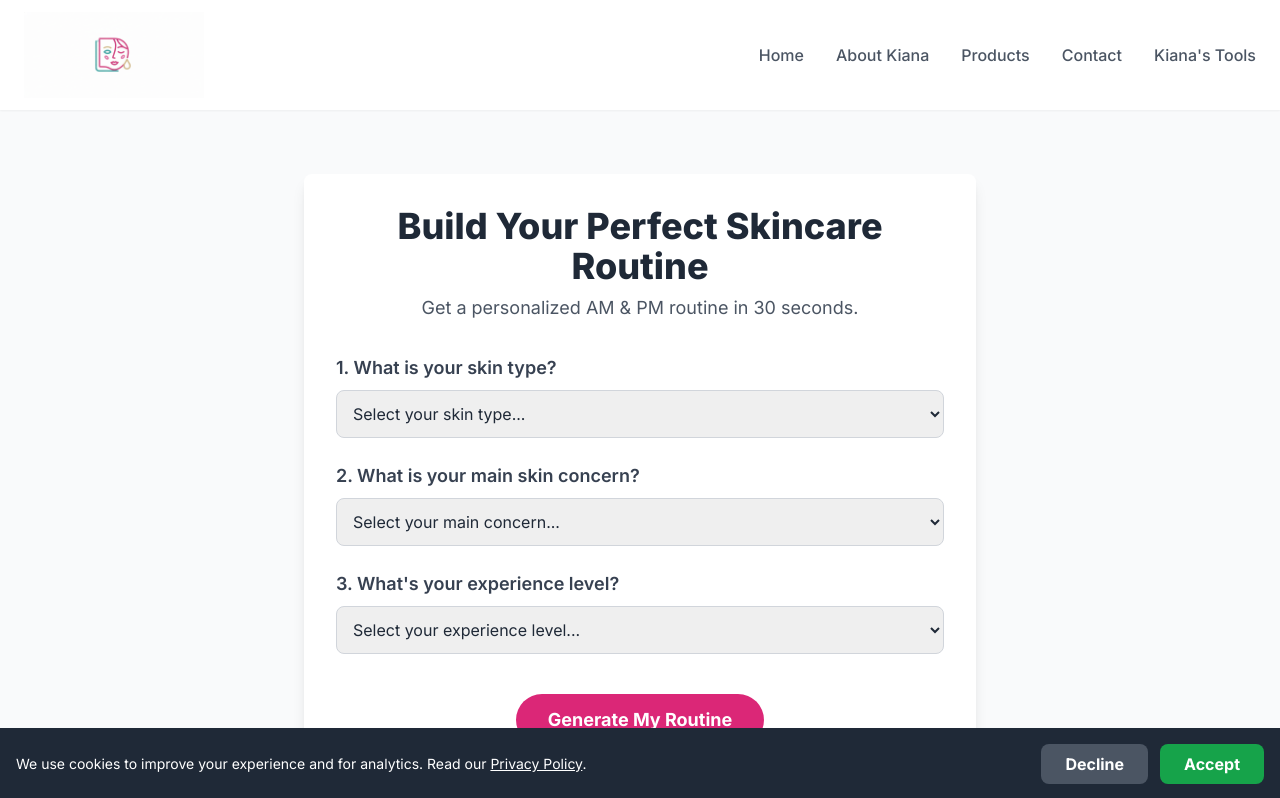
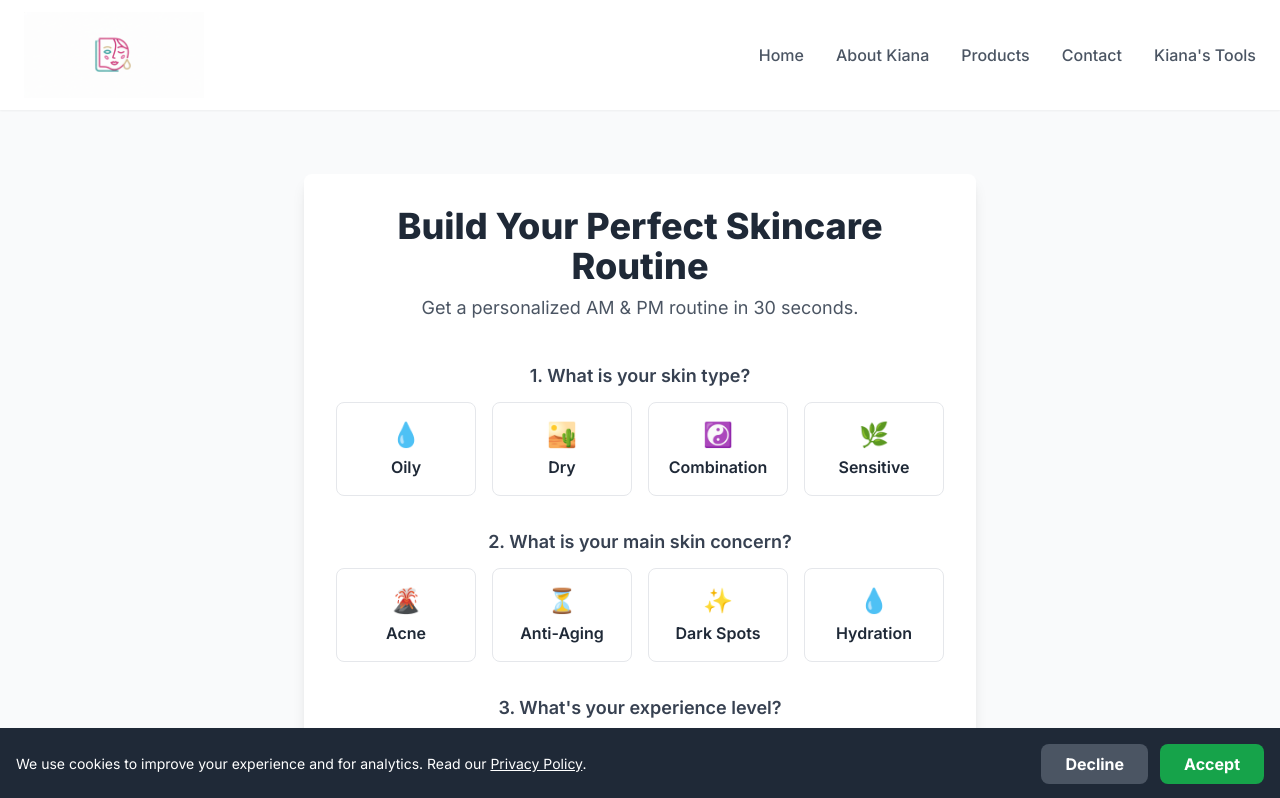
Before and after one commit to CreazyHans/Kiana-s-Skin-Diary, a Next.js app: page /tools/routine-builder in a window 1280 px wide. Shown: the top 798 px of the page. Built offline with nearby package versions, Linux system fonts and the light colour scheme.

Commit message:
New Update

```diff
--- a/pages/tools/routine-builder.js
+++ b/pages/tools/routine-builder.js
@@ -4,22 +4,34 @@ import { useState } from 'react';
 import Layout from '../../components/Layout';
 import Head from 'next/head';
 
-// Aquí es donde, más adelante, pondremos la "inteligencia" y los resultados.
-const resultsDatabase = {
-  // ... lo llenaremos después
+// --- COMPONENTE AUXILIAR PARA LAS TARJETAS (Puesto aquí para simplicidad) ---
+const OptionCard = ({ value, label, icon, selectedValue, onClick }) => {
+  const isSelected = selectedValue === value;
+
+  return (
+    <button
+      onClick={() => onClick(value)}
+      className={`flex-1 p-4 border rounded-lg text-center transition-all duration-200 ${
+        isSelected
+          ? 'bg-pink-500 text-white border-pink-500 shadow-lg scale-105'
+          : 'bg-white hover:bg-pink-50'
+      }`}
+    >
+      <span className="text-2xl">{icon}</span>
+      <span className="block mt-1 font-semibold">{label}</span>
+    </button>
+  );
 };
 
 export default function RoutineBuilderPage() {
-  // Usamos el estado de React para guardar las selecciones del usuario
   const [skinType, setSkinType] = useState('');
   const [skinConcern, setSkinConcern] = useState('');
   const [experience, setExperience] = useState('');
-  const [routine, setRoutine] = useState(null); // Aquí guardaremos la rutina generada
+  const [routine, setRoutine] = useState(null);
 
   const handleGenerateRoutine = () => {
-    // Por ahora, esta función no hace nada. La programaremos después.
     console.log({ skinType, skinConcern, experience });
-    // Aquí irá la lógica para buscar en 'resultsDatabase' y llamar a setRoutine.
+    // Aquí irá la lógica para generar la rutina
   };
 
   return (
@@ -30,8 +42,7 @@ export default function RoutineBuilderPage() {
       </Head>
 
       <div className="max-w-2xl mx-auto my-8 p-8 bg-white rounded-lg shadow-lg">
-        {/* --- CABECERA --- */}
-        <div className="text-center mb-8">
+        <div className="text-center mb-10">
           <h1 className="text-3xl md:text-4xl font-extrabold text-gray-800">
             Build Your Perfect Skincare Routine
           </h1>
@@ -40,70 +51,51 @@ export default function RoutineBuilderPage() {
           </p>
         </div>
 
-        {/* --- FORMULARIO DE SELECCIÓN --- */}
-        <div className="space-y-6">
+        <div className="space-y-8">
           {/* --- Pregunta 1: Tipo de Piel --- */}
           <div>
-            <label className="block text-lg font-semibold text-gray-700 mb-2">1. What is your skin type?</label>
-            <select
-              value={skinType}
-              onChange={(e) => setSkinType(e.target.value)}
-              className="w-full p-3 border border-gray-300 rounded-lg focus:ring-2 focus:ring-pink-500 focus:border-pink-500 transition"
-            >
-              <option value="" disabled>Select your skin type...</option>
-              <option value="oily">💧 Oily</option>
-              <option value="dry">🏜️ Dry</option>
-              <option value="combination">☯️ Combination</option>
-              <option value="sensitive">🌿 Sensitive</option>
-            </select>
+            <label className="block text-lg font-semibold text-gray-700 mb-3 text-center">1. What is your skin type?</label>
+            <div className="flex flex-wrap gap-4">
+              <OptionCard value="oily" label="Oily" icon="💧" selectedValue={skinType} onClick={setSkinType} />
+              <OptionCard value="dry" label="Dry" icon="🏜️" selectedValue={skinType} onClick={setSkinType} />
+              <OptionCard value="combination" label="Combination" icon="☯️" selectedValue={skinType} onClick={setSkinType} />
+              <OptionCard value="sensitive" label="Sensitive" icon="🌿" selectedValue={skinType} onClick={setSkinType} />
+            </div>
           </div>
 
           {/* --- Pregunta 2: Preocupación Principal --- */}
           <div>
-            <label className="block text-lg font-semibold text-gray-700 mb-2">2. What is your main skin concern?</label>
-            <select
-              value={skinConcern}
-              onChange={(e) => setSkinConcern(e.target.value)}
-              className="w-full p-3 border border-gray-300 rounded-lg focus:ring-2 focus:ring-pink-500 focus:border-pink-500 transition"
-            >
-              <option value="" disabled>Select your main concern...</option>
-              <option value="acne">🌋 Acne & Blemishes</option>
-              <option value="anti-aging">⏳ Anti-Aging & Wrinkles</option>
-              <option value="hyperpigmentation">✨ Hyperpigmentation & Dark Spots</option>
-              <option value="hydration">💧 Hydration & Dullness</option>
-            </select>
+            <label className="block text-lg font-semibold text-gray-700 mb-3 text-center">2. What is your main skin concern?</label>
+            <div className="flex flex-wrap gap-4">
+              <OptionCard value="acne" label="Acne" icon="🌋" selectedValue={skinConcern} onClick={setSkinConcern} />
+              <OptionCard value="anti-aging" label="Anti-Aging" icon="⏳" selectedValue={skinConcern} onClick={setSkinConcern} />
+              <OptionCard value="hyperpigmentation" label="Dark Spots" icon="✨" selectedValue={skinConcern} onClick={setSkinConcern} />
+              <OptionCard value="hydration" label="Hydration" icon="💧" selectedValue={skinConcern} onClick={setSkinConcern} />
+            </div>
           </div>
 
           {/* --- Pregunta 3: Nivel de Experiencia --- */}
           <div>
-            <label className="block text-lg font-semibold text-gray-700 mb-2">3. What's your experience level?</label>
-            <select
-              value={experience}
-              onChange={(e) => setExperience(e.target.value)}
-              className="w-full p-3 border border-gray-300 rounded-lg focus:ring-2 focus:ring-pink-500 focus:border-pink-500 transition"
-            >
-              <option value="" disabled>Select your experience level...</option>
-              <option value="beginner">🌱 Beginner</option>
-              <option value="advanced">👩‍🔬 Advanced</option>
-            </select>
+            <label className="block text-lg font-semibold text-gray-700 mb-3 text-center">3. What's your experience level?</label>
+            <div className="flex flex-wrap gap-4 justify-center">
+              <OptionCard value="beginner" label="Beginner" icon="🌱" selectedValue={experience} onClick={setExperience} />
+              <OptionCard value="advanced" label="Advanced" icon="👩‍🔬" selectedValue={experience} onClick={setExperience} />
+            </div>
           </div>
 
-          {/* --- BOTÓN DE GENERAR --- */}
-          <div className="text-center pt-4">
+          <div className="text-center pt-6">
             <button
               onClick={handleGenerateRoutine}
-              className="bg-pink-600 text-white font-bold py-3 px-8 rounded-full hover:bg-pink-700 transition-all duration-300 transform hover:scale-105 text-lg"
+              className="bg-pink-600 text-white font-bold py-3 px-10 rounded-full hover:bg-pink-700 transition-all duration-300 transform hover:scale-105 text-xl"
             >
               Generate My Routine
             </button>
           </div>
         </div>
 
-        {/* --- ZONA DE RESULTADOS (La construiremos después) --- */}
         <div id="results-section" className="mt-12">
           {/* El resultado de la rutina se mostrará aquí */}
         </div>
-
       </div>
     </Layout>
   );
```
